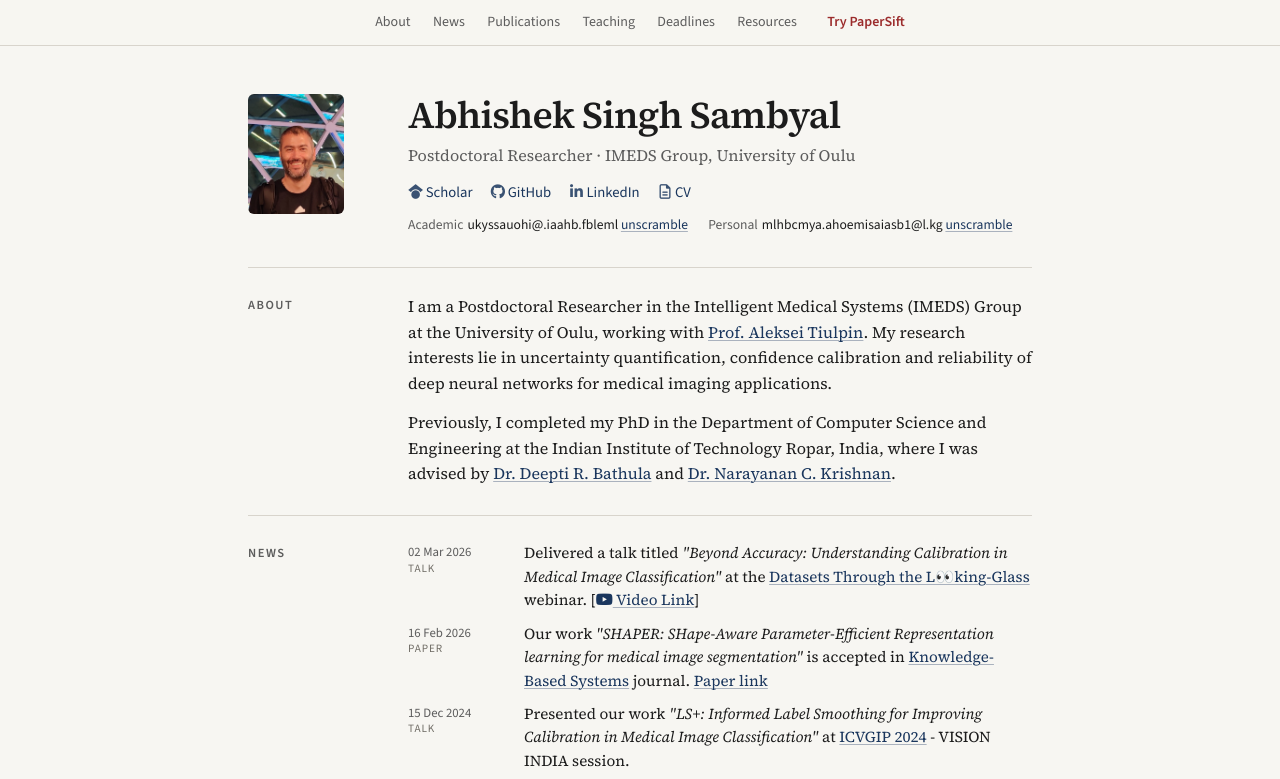
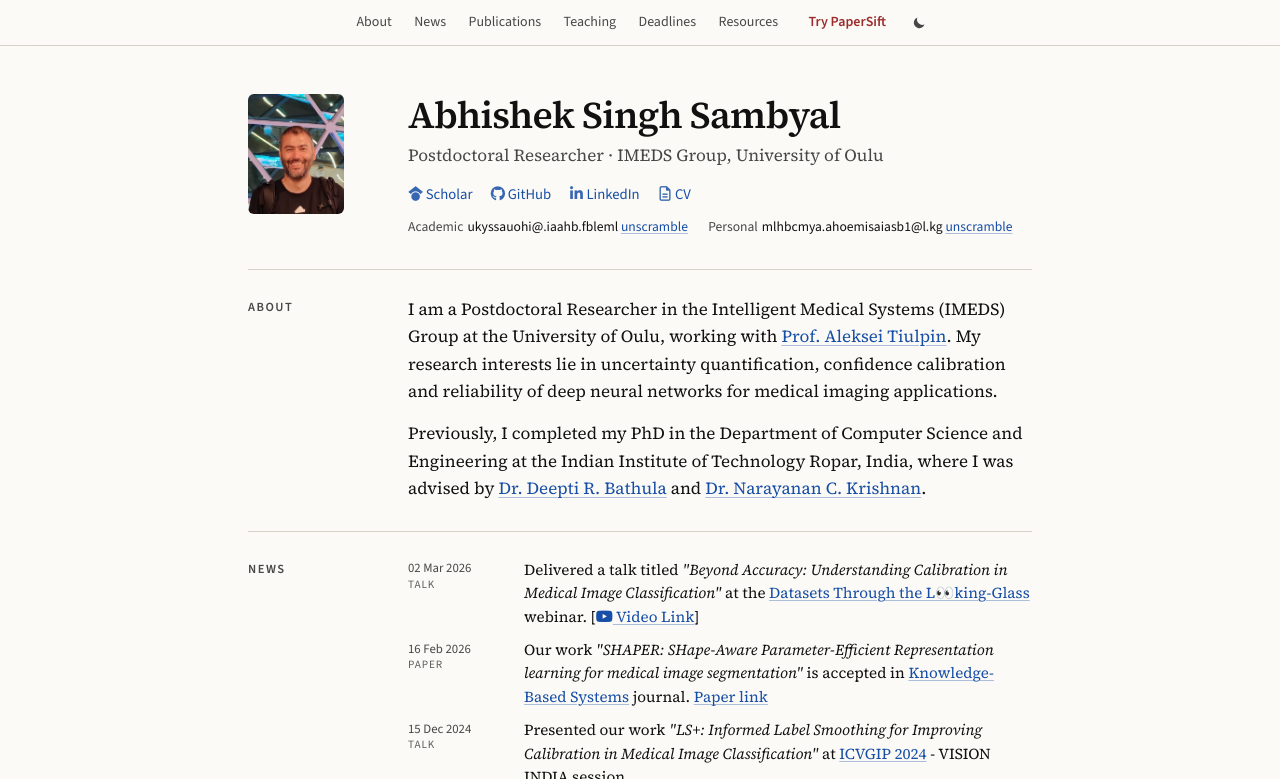
Before and after one commit to abhisheksambyal/abhisheksambyal.github.io, a plain HTML site: page index.html in a window 1280 px wide. Shown: the top 779 px of the page. Drawn offline with nearby package versions, Linux system fonts and the light colour scheme.

Commit message:
Stronger light theme, light/dark toggle, simpler footer
Light theme: near-black text, darker greys for labels and nav, #174ea6
links, 17px body, and font smoothing limited to dark mode so light text
no longer renders thin on macOS. Dark theme is unchanged.

Adds a sun/moon button to the top bar (js/theme.js). The site follows
the OS setting until the visitor picks a theme, which is then stored and
applied before first paint; colours switch in one step with transitions
suspended.

Footer: drop the name and template credit; the homepage keeps a single
"Back to top" link. Service line restored to "Reviewer: MICCAI '24, '25".

Co-Authored-By: Claude Opus 5.5 <noreply@anthropic.com>

```diff
--- a/css/stylesheet.css
+++ b/css/stylesheet.css
@@ -2,23 +2,24 @@
    abhisheksambyal.com
    Type and colour after the editorial academic style: Source Serif 4 for
    reading, Source Sans 3 for labels and chrome, warm paper, hairlines in
-   place of cards. Layout is a "ledger": section labels in a left gutter,
+   place of cards. Theme follows the OS until the visitor picks one with the
+   top-bar button (js/theme.js). Layout is a "ledger": section labels in a left gutter,
    content in a ~42rem measure to the right.
    ========================================================================== */
 
 :root {
-  --paper: #f7f6f2;
-  --paper-2: #efede7;
-  --ink: #1c1c1c;
-  --muted: #5c5c5c;
-  --faint: #6f6c65;
-  --line: #d8d4cc;
-  --link: #1a365d;
+  --paper: #fbfaf6;
+  --paper-2: #f1efe8;
+  --ink: #111111;
+  --muted: #474747;
+  --faint: #5c5c5c;
+  --line: #d6d1c6;
+  --link: #174ea6;
   --link-hover: #9b2c2c;
   --accent: #9b2c2c;
-  --ok: #2f7d4f;
-  --warn: #8f5310;
-  --bad: #b42323;
+  --ok: #24693f;
+  --warn: #8a4d0c;
+  --bad: #a81e1e;
   --thumb-bg: #ffffff;
 
   --sans: "Source Sans 3", "Segoe UI", system-ui, -apple-system, sans-serif;
@@ -33,11 +34,13 @@
   --ease-in-out: cubic-bezier(0.77, 0, 0.175, 1);
   --ease-drawer: cubic-bezier(0.32, 0.72, 0, 1);
 
-  color-scheme: light dark;
+  color-scheme: light;
 }
 
+/* Dark tokens: from the OS setting unless the visitor picked light, or from
+   an explicit dark choice (js/theme.js sets <html data-theme>). */
 @media (prefers-color-scheme: dark) {
-  :root {
+  :root:not([data-theme="light"]) {
     --paper: #161513;
     --paper-2: #1f1d1a;
     --ink: #eceae4;
@@ -51,7 +54,27 @@
     --warn: #f0b86e;
     --bad: #fc8181;
     --thumb-bg: #f3f2ee;
+    color-scheme: dark;
+    -webkit-font-smoothing: antialiased;
   }
+}
+
+:root[data-theme="dark"] {
+  --paper: #161513;
+  --paper-2: #1f1d1a;
+  --ink: #eceae4;
+  --muted: #a9a59c;
+  --faint: #8f8b82;
+  --line: #3a3732;
+  --link: #90cdf4;
+  --link-hover: #feb2b2;
+  --accent: #feb2b2;
+  --ok: #7bd389;
+  --warn: #f0b86e;
+  --bad: #fc8181;
+  --thumb-bg: #f3f2ee;
+  color-scheme: dark;
+  -webkit-font-smoothing: antialiased;
 }
 
 /* ---------- Base ---------- */
@@ -70,10 +93,9 @@ body {
   background: var(--paper);
   color: var(--ink);
   font-family: var(--serif);
-  font-size: 1rem;
-  line-height: 1.6;
+  font-size: 1.0625rem;
+  line-height: 1.62;
   font-optical-sizing: auto;
-  -webkit-font-smoothing: antialiased;
   text-rendering: optimizeLegibility;
 }
 
@@ -160,6 +182,41 @@ time { font: inherit; }
 }
 
 .topbar a:hover { color: var(--ink); }
+
+/* Theme toggle: shows the moon in light mode and the sun in dark mode, i.e.
+   the mode a click switches to. */
+.theme-toggle {
+  display: grid;
+  place-items: center;
+  width: 32px;
+  height: 32px;
+  margin-left: 0.35rem;
+  padding: 0;
+  border: 0;
+  border-radius: 999px;
+  background: transparent;
+  color: var(--muted);
+  cursor: pointer;
+}
+
+.theme-toggle:hover { color: var(--ink); background: var(--paper-2); }
+.theme-toggle svg { width: 16px; height: 16px; }
+.theme-toggle .icon-sun { display: none; }
+
+@media (prefers-color-scheme: dark) {
+  :root:not([data-theme="light"]) .theme-toggle .icon-sun { display: block; }
+  :root:not([data-theme="light"]) .theme-toggle .icon-moon { display: none; }
+}
+
+:root[data-theme="dark"] .theme-toggle .icon-sun { display: block; }
+:root[data-theme="dark"] .theme-toggle .icon-moon { display: none; }
+
+/* Set for one frame while the theme switches, so every colour changes at
+   once instead of fading through half-switched states. */
+.theme-switching,
+.theme-switching *,
+.theme-switching *::before,
+.theme-switching *::after { transition: none !important; }
 
 .topbar a.nav-link--accent,
 .topbar a.nav-link--accent:hover {
@@ -482,17 +539,17 @@ time { font: inherit; }
 
 /* ---------- Footer ---------- */
 
+/* Lines up with the content column, like the section bodies above it. */
 .site-footer {
-  display: flex;
-  flex-wrap: wrap;
-  justify-content: space-between;
-  gap: 0.5rem 1.5rem;
-  padding: 1.1rem 0 2.5rem;
+  padding: 1.1rem 0 2.5rem calc(var(--gutter) + var(--gap));
   border-top: 1px solid var(--line);
   font-family: var(--sans);
   font-size: 0.85rem;
   color: var(--muted);
 }
+
+.to-top { color: var(--muted); text-decoration: none; }
+.to-top:hover { color: var(--ink); text-decoration: underline; }
 
 /* ---------- Sub-pages ---------- */
 
@@ -949,6 +1006,8 @@ time { font: inherit; }
 @media (max-width: 640px) {
   .wrap { padding: 0 1rem; }
 
+  .site-footer { padding-left: 0; }
+
   .masthead {
     grid-template-columns: 64px minmax(0, 1fr);
     column-gap: 1rem;
--- a/index.html
+++ b/index.html
@@ -9,7 +9,7 @@
   <meta name="description"
     content="Abhishek Singh Sambyal is a Postdoctoral Researcher at the University of Oulu working on uncertainty quantification, confidence calibration and the reliability of deep neural networks for medical imaging.">
   <link rel="canonical" href="https://abhisheksambyal.com/">
-  <meta name="theme-color" content="#f7f6f2" media="(prefers-color-scheme: light)">
+  <meta name="theme-color" content="#fbfaf6" media="(prefers-color-scheme: light)">
   <meta name="theme-color" content="#161513" media="(prefers-color-scheme: dark)">
 
   <!-- Link previews. Same facts as the introduction below; nothing new claimed. -->
@@ -77,6 +77,9 @@
   <link href="https://fonts.googleapis.com/css2?family=Source+Sans+3:wght@400;600&family=Source+Serif+4:opsz,ital,wght@8..60,0,400;8..60,0,600;8..60,1,400&display=swap" rel="stylesheet">
 
   <!-- Abhishek's Custom CSS -->
+  <!-- Apply a stored light/dark choice before first paint -->
+  <script>try{var t=localStorage.getItem('theme');if(t==='light'||t==='dark')document.documentElement.setAttribute('data-theme',t)}catch(e){}</script>
+  <script src="js/theme.js" defer></script>
   <link rel="stylesheet" type="text/css" href="css/stylesheet.css">
 
   <!-- Email obfuscation. Runs inline beside each address, so it is not deferred. -->
@@ -104,6 +107,7 @@
       <li class="nav-item"><a class="nav-link" href="deadlines.html">Deadlines</a></li>
       <li class="nav-item"><a class="nav-link" href="resources.html">Resources</a></li>
       <li class="nav-item"><a class="nav-link nav-link--accent" href="https://papersift.github.io/" target="_blank" rel="noopener"><svg class="ps-icon" viewBox="0 0 16 16" aria-hidden="true" focusable="false"><circle cx="6.5" cy="6.5" r="4.5" fill="none" stroke="currentColor" stroke-width="2"/><line x1="10" y1="10" x2="14.5" y2="14.5" stroke="currentColor" stroke-width="2" stroke-linecap="round"/></svg><span class="ps-label">Try PaperSift</span></a></li>
+      <li class="nav-item"><button type="button" class="theme-toggle" aria-label="Switch colour theme"><svg class="icon-moon" viewBox="0 0 16 16" aria-hidden="true" focusable="false"><path d="M13.5 9.6A5.5 5.5 0 0 1 6.4 2.5a5.5 5.5 0 1 0 7.1 7.1z" fill="currentColor"/></svg><svg class="icon-sun" viewBox="0 0 16 16" aria-hidden="true" focusable="false"><circle cx="8" cy="8" r="3" fill="currentColor"/><g stroke="currentColor" stroke-width="1.5" stroke-linecap="round"><path d="M8 1v1.5M8 13.5V15M1 8h1.5M13.5 8H15M3.05 3.05l1.06 1.06M11.89 11.89l1.06 1.06M3.05 12.95l1.06-1.06M11.89 4.11l1.06-1.06"/></g></svg></button></li>
     </ul>
   </div>
 
@@ -718,7 +722,7 @@
             <h2 id="service-label" class="ledger__label">Service</h2>
             <div class="ledger__body">
               <ul class="plain-list">
-                <li>Reviewer, MICCAI 2024, 2025</li>
+                <li>Reviewer: MICCAI '24, '25</li>
               </ul>
             </div>
           </section>
@@ -737,11 +741,8 @@
             </div>
           </section>
 
-          <footer id="template-reference" class="site-footer">
-            <span>Abhishek Singh Sambyal</span>
-            <span>Template from <a href="http://www.cs.berkeley.edu/~barron/" target="_blank" rel="noopener">1</a>, <a
-                href="https://www.cs.cmu.edu/~dpathak/" target="_blank" rel="noopener">2</a> and <a
-                href="http://jeffdonahue.com/" target="_blank" rel="noopener">3</a></span>
+          <footer class="site-footer">
+            <a href="#introduction" class="to-top">Back to top <span aria-hidden="true">&uarr;</span></a>
           </footer>
   </main>
 
--- /dev/null
+++ b/js/theme.js
@@ -0,0 +1,55 @@
+// Light/dark toggle. The page follows the OS setting until the visitor
+// clicks the button; their choice is then stored and applied on every page
+// as <html data-theme="light|dark">. The tiny inline snippet in each page's
+// <head> applies a stored choice before first paint, so there is no flash.
+
+(function () {
+  'use strict';
+
+  var KEY = 'theme';
+  var root = document.documentElement;
+  var media = window.matchMedia('(prefers-color-scheme: dark)');
+
+  function current() {
+    return root.getAttribute('data-theme') || (media.matches ? 'dark' : 'light');
+  }
+
+  function label(btn) {
+    var next = current() === 'dark' ? 'light' : 'dark';
+    btn.setAttribute('aria-label', 'Switch to ' + next + ' mode');
+    btn.title = 'Switch to ' + next + ' mode';
+  }
+
+  function syncThemeColor() {
+    var color = getComputedStyle(root).getPropertyValue('--paper').trim();
+    document.querySelectorAll('meta[name="theme-color"]').forEach(function (m) {
+      m.setAttribute('content', color);
+    });
+  }
+
+  function apply(theme) {
+    // Switch every colour in one step: no per-element fades.
+    root.classList.add('theme-switching');
+    root.setAttribute('data-theme', theme);
+    void root.offsetHeight; // commit styles before transitions come back
+    root.classList.remove('theme-switching');
+    syncThemeColor();
+  }
+
+  document.addEventListener('DOMContentLoaded', function () {
+    var btn = document.querySelector('.theme-toggle');
+    if (root.getAttribute('data-theme')) syncThemeColor();
+    if (!btn) return;
+    label(btn);
+
+    btn.addEventListener('click', function () {
+      var next = current() === 'dark' ? 'light' : 'dark';
+      apply(next);
+      try { localStorage.setItem(KEY, next); } catch (e) { /* private mode */ }
+      label(btn);
+    });
+
+    // Keep the label right if the OS flips while no choice is stored.
+    media.addEventListener('change', function () { label(btn); });
+  });
+})();
```
Also changed, not shown: deadlines.html (+5 -1 lines), resources.html (+6 -2 lines).
